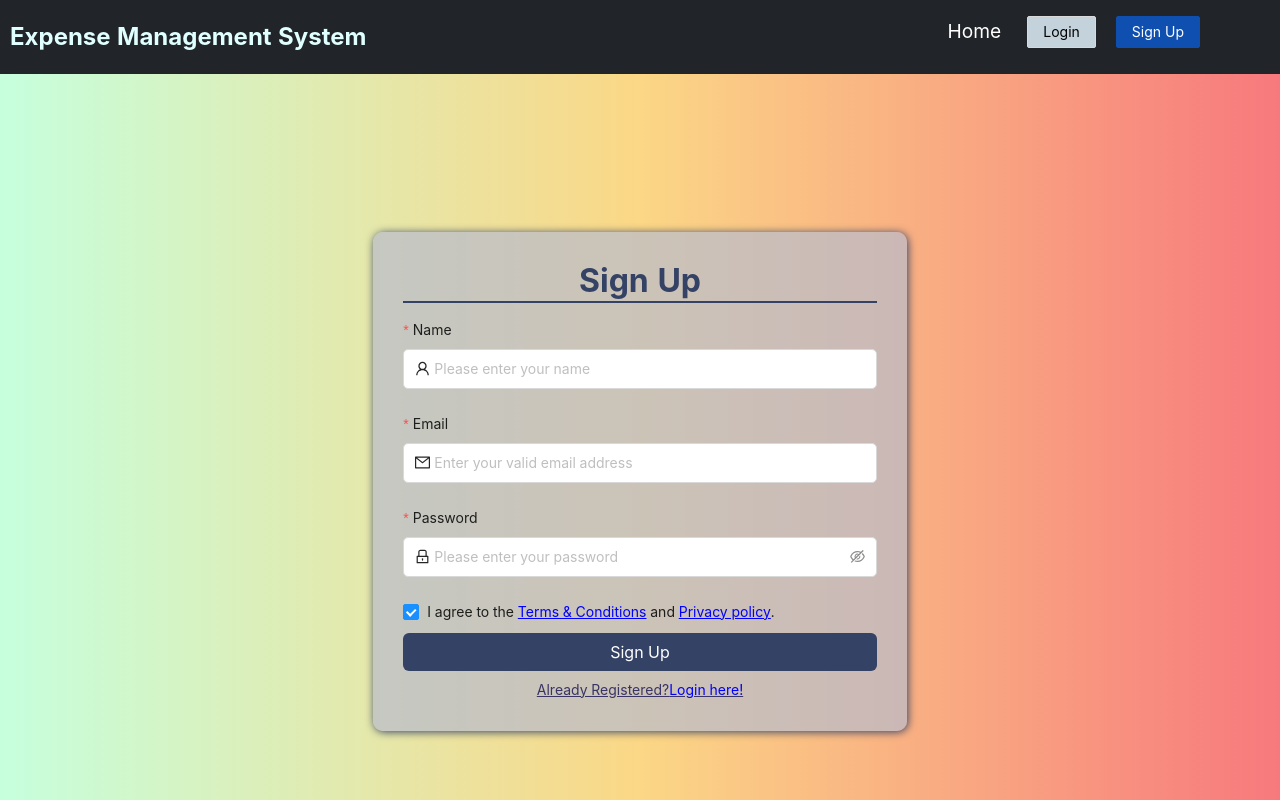
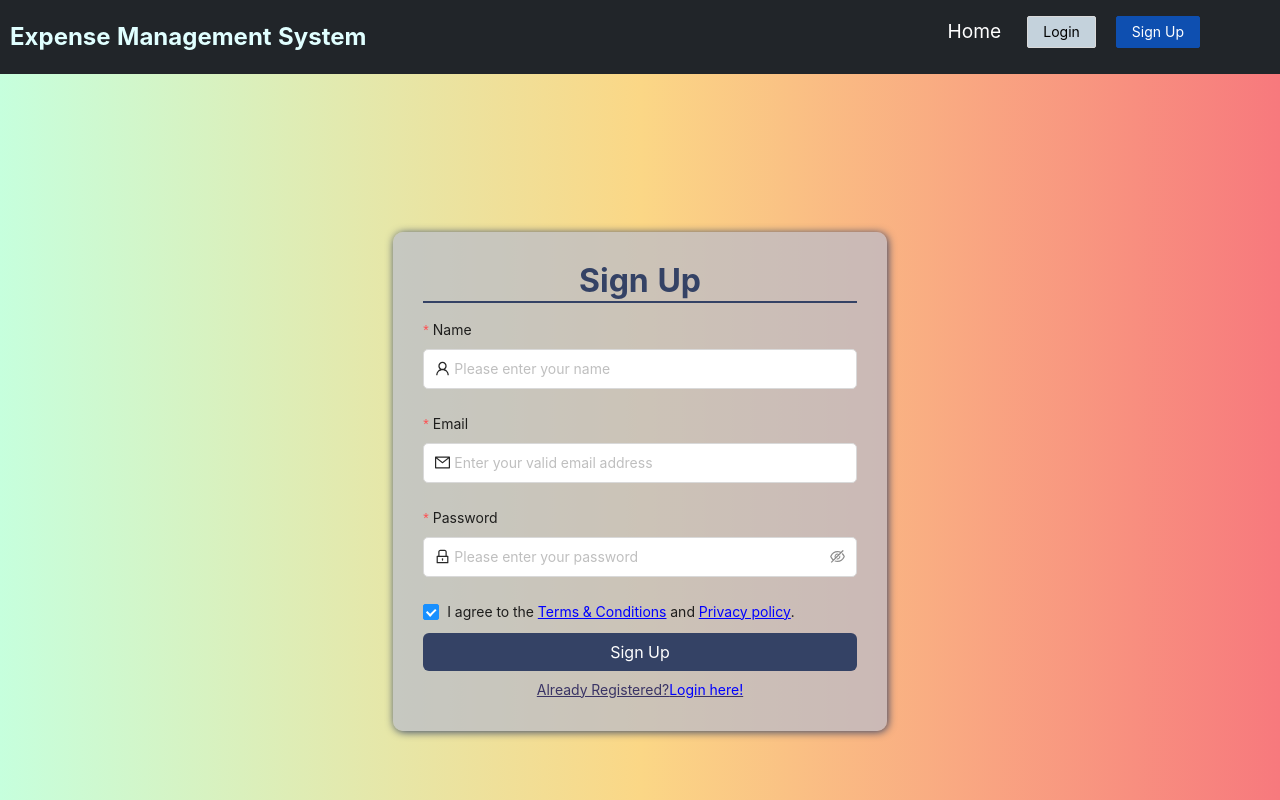
Before and after one commit to Prakashsaw/Production-Expense-Management-System-Frontend, a React (Create React App) app: page /register in a window 1280 px wide. Shown: the top 800 px of the page. Built offline with nearby package versions, Linux system fonts and the light colour scheme.

Commit message:
some modification on login , register and all pages

```diff
--- a/src/styles/RegisterPage.css
+++ b/src/styles/RegisterPage.css
@@ -1,6 +1,8 @@
 .register-content {
   height: 100vh;
   width: 100%;
+  padding-left: 3rem;
+  padding-right: 3rem;
 }
 .register-page {
   display: flex;
@@ -8,6 +10,7 @@
   align-items: center;
   justify-content: center;
   height: 96vh;
+  /* width: 95%; */
 }
 
 .register-form {
```
